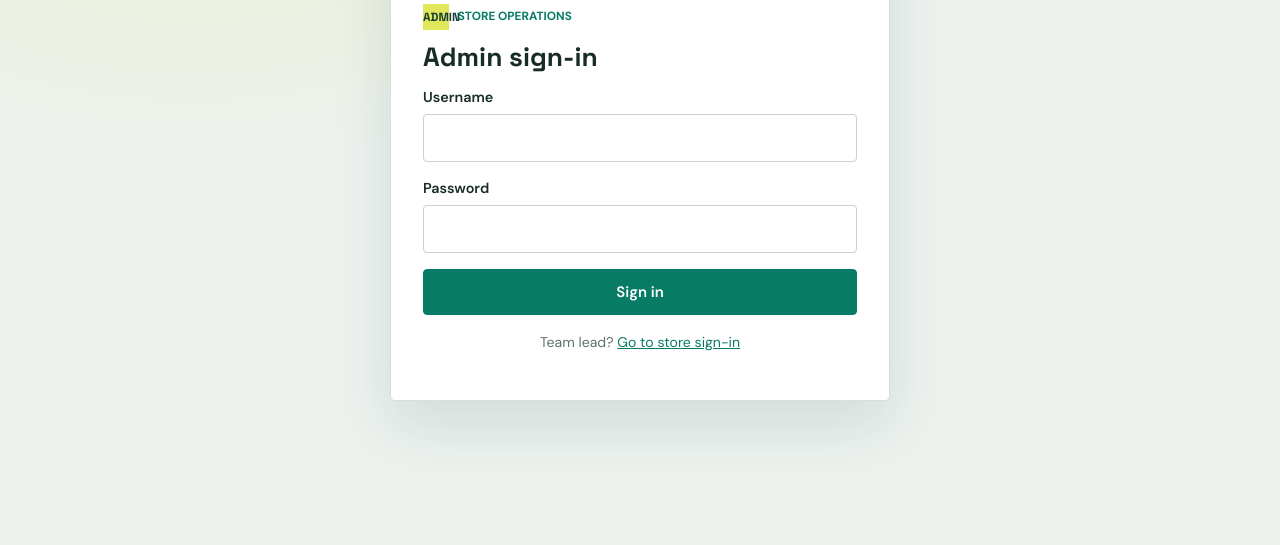
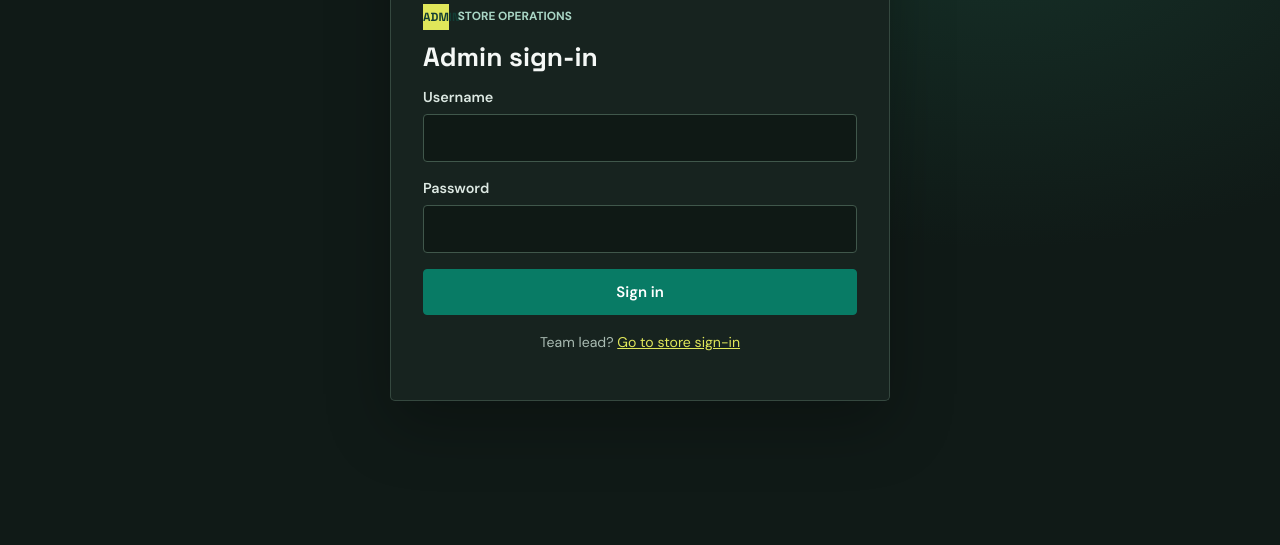
Before and after one commit to Devraj1612/StoreTL_Login, a website: page store-tl-login/public/admin.html in a window 1280 px wide. Shown: the part 255-800 px from the top of the page. Drawn offline with Linux system fonts and the light colour scheme; no server answers.

Commit message:
Updated code

```diff
--- a/store-tl-login/public/style.css
+++ b/store-tl-login/public/style.css
@@ -325,3 +325,25 @@
 .signup-photo-preview img{display:block;width:104px;height:78px;object-fit:cover;border:1px solid var(--line);background:#e7efeb}
 .preview-label{font-size:.82rem;font-weight:700;color:var(--brand-dark)}
 @media(prefers-reduced-motion:reduce){*,*::before,*::after{scroll-behavior:auto!important;transition:none!important}}
+
+/* Dark login surfaces */
+.shell{background:#101a17}
+.main{background-color:#101a17;background-image:radial-gradient(ellipse at 75% 18%,rgba(34,93,75,.24),transparent 48%)}
+.auth-card,.login-only .card{background:#17231f;color:#edf4f0;border-color:#35483f;box-shadow:0 24px 64px rgba(0,0,0,.28)}
+.auth-card h2,.login-only .card h2{color:#f5f8f6}
+.auth-card label,.login-only .card label{color:#dce8e2}
+.auth-card .muted,.login-only .card .muted{color:#a9bbb2}
+.auth-card input,.auth-card select,.login-only .card input,.login-only .card select{
+  background:#0f1915;color:#f1f6f3;border-color:#40574b
+}
+.auth-card input:focus,.auth-card select:focus,.login-only .card input:focus,.login-only .card select:focus{
+  border-color:#71c5a4;box-shadow:0 0 0 3px rgba(113,197,164,.14)
+}
+.auth-card .section-kicker,.login-only .card .section-kicker{color:#a9d6c5}
+.auth-card a,.auth-card .link-button,.login-only .card a{color:var(--lime)}
+.auth-card .msg.err,.login-only .card .msg.err{background:#452825;color:#ffd8cf;border:1px solid #70453e}
+.login-only{background:radial-gradient(ellipse at 78% 20%,rgba(36,101,80,.3),transparent 38%),#101a17}
+.login-only .card{border-top-color:var(--lime)}
+.login-only .login-logo{border-radius:3px}
+.auth-card#loginPane .cam{width:min(100%,280px);margin-inline:auto;margin-bottom:1rem}
+@media(max-height:680px){.main,.login-only{align-items:start}}
```
